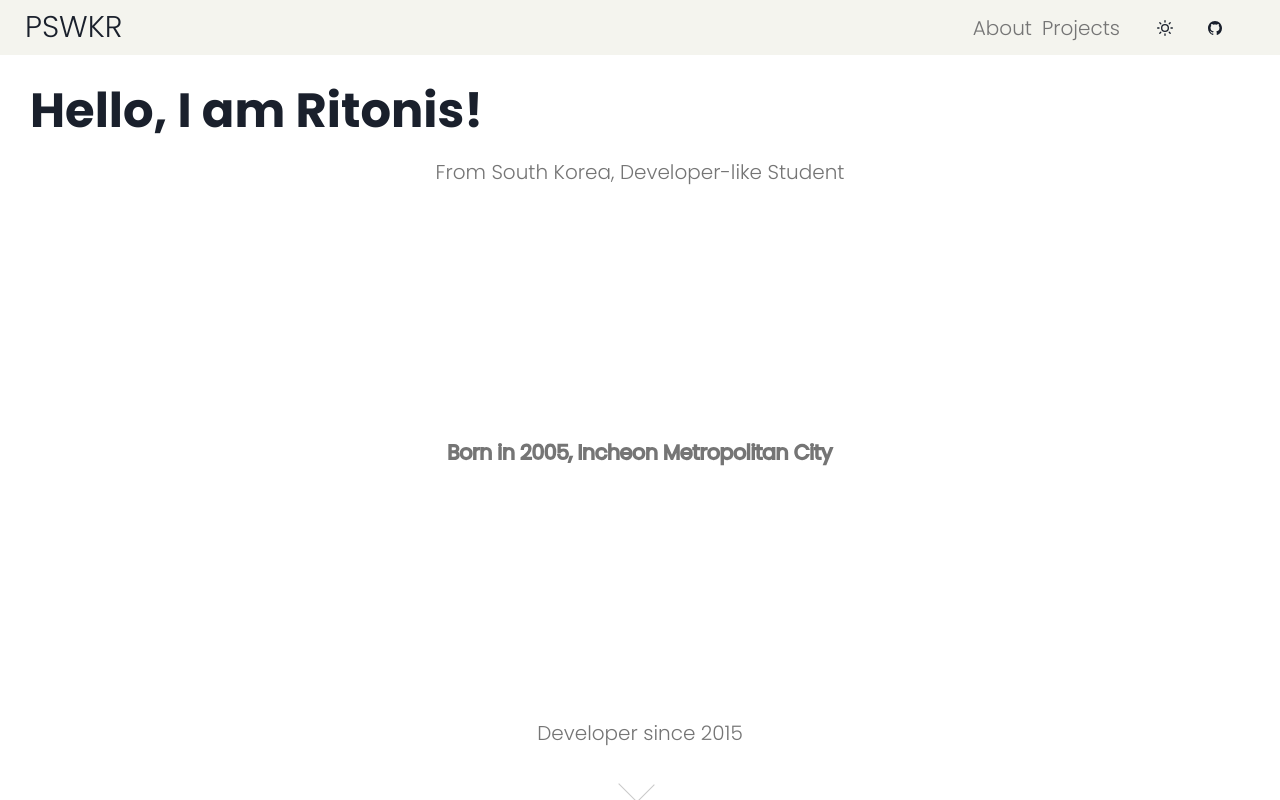
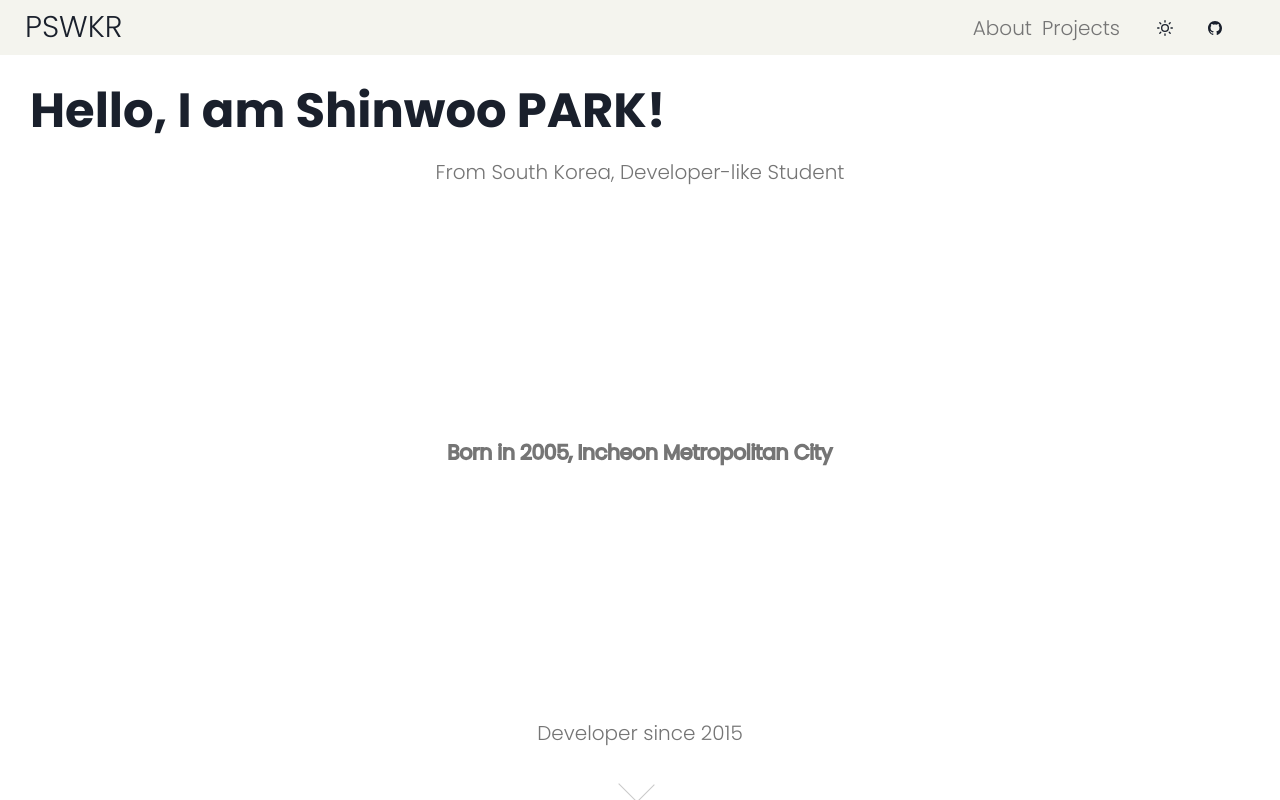
Before and after one commit to p-sw/profile-v3, a React (Vite) app: page /about in a window 1280 px wide. Built offline with nearby package versions, Linux system fonts and the light colour scheme.

Commit message:
fix: update information

```diff
--- a/src/routes/about.tsx
+++ b/src/routes/about.tsx
@@ -101,7 +101,7 @@ const About: FC = () => {
         fontWeight={'bold'}
         fontSize={{ base: '36px', md: '48px' }}
       >
-        Hello, I am Ritonis!
+        Hello, I am Shinwoo PARK!
       </Box>
       <Flex
         position="relative"
```
